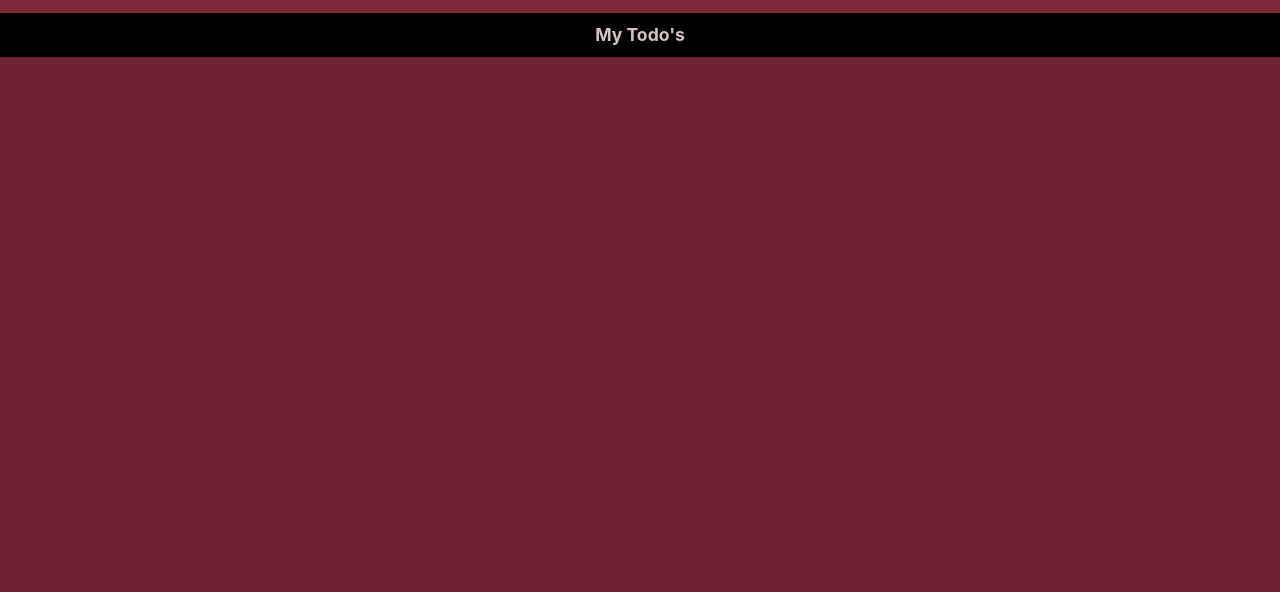
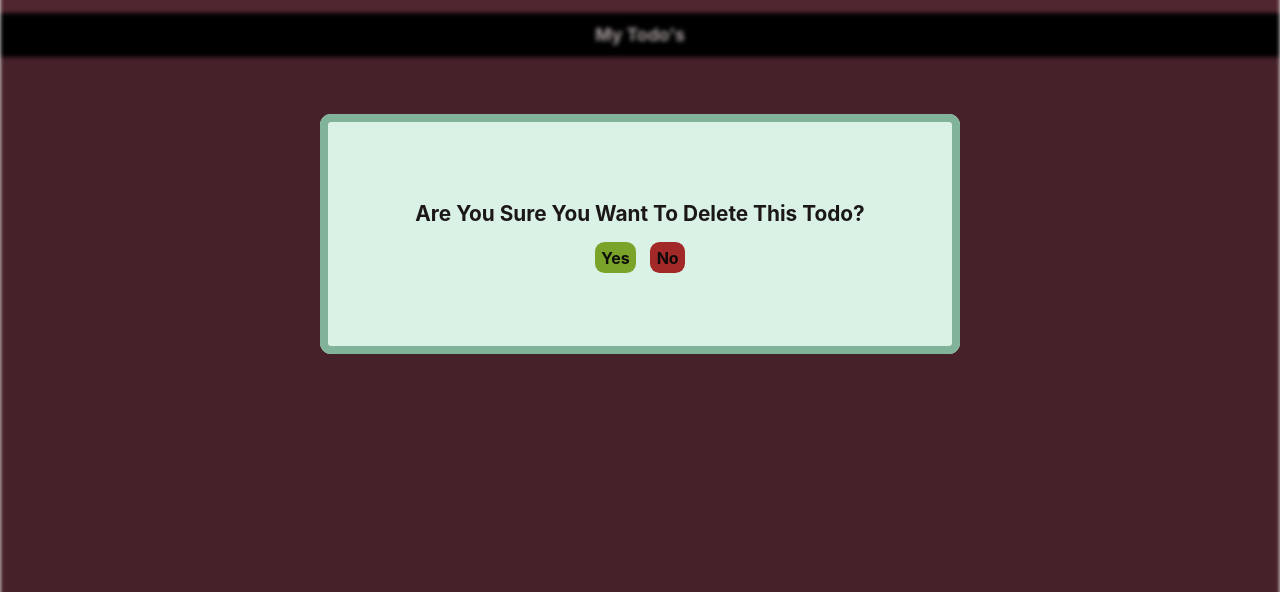
Before and after one commit to Yarden-Ankonina/To-Do-List, a plain HTML site: page index.html in a window 1280 px wide. Shown: the part 166-758 px from the top of the page. Drawn offline with Linux system fonts and the light colour scheme.

Commit message:
delete popup

```diff
--- a/assets/script/todolist.js
+++ b/assets/script/todolist.js
@@ -10,6 +10,9 @@ const EDIT_POPUP = document.querySelector(".edit-popup");
 const CLOSE_POPUP = document.querySelector("#popup-exit");
 const SUBMIT_POPUP = document.querySelector(".edit-submit-update")
 const MAIN_FLEX = document.querySelector(".main-flex");
+
+const DELETE_POPUP = document.querySelector(".delete-popup");
+
 
 function editPromise(event) {
     const id = event.target.parentElement.id;
@@ -60,3 +63,21 @@ function addTasksHandler() {
     const tasksArray = Store.getTasksArray();
     tasksArray.forEach((task) => UI.addTask(task));
 }
+
+//to arrange---yarden 12.4.2020
+function showDeletePopup() {
+    DELETE_POPUP.style.visibility = "visible";
+    MAIN_FLEX.classList.add("blurBackground");
+}
+
+function hideDeletePopup() {
+    DELETE_POPUP.style.visibility = "hidden";
+    MAIN_FLEX.classList.remove("blurBackground");
+}
+document.querySelector(".yes").addEventListener('click',e=>{
+    hideDeletePopup();
+});
+document.querySelector(".no").addEventListener('click',(e)=>{
+    hideDeletePopup()
+});
+showDeletePopup();
--- a/assets/styles/components/_deleteAlert.scss
+++ b/assets/styles/components/_deleteAlert.scss
@@ -1,60 +1,47 @@
-.deleteAlert{
-    position: fixed;
-    background-color: $black1;
-    top: 30%;
-    left: 30%;
-    width: 40%;
-    height: 40%;
+.delete-popup{
     z-index: 1;
-    border-radius: 20em;
-    color: $white1;
-    font-size: 1.1em;
-    text-align: center;
+    position: absolute;
+    height: 30%;
+    width: 50%;
+    top: 35%;
+    left: 25%;
+    background-color: hsl(150, 45%, 90%);
+    color: hsl(0, 10%, 10%);
+    border-radius: 0.7em;
+    box-shadow: inset 0px 0px 0px 8px hsl(150, 25%, 60%);
     display: flex;
     justify-content: center;
     align-items: center;
     flex-direction: column;
-    box-shadow: 0px 8px 7px -6px $black1;
-    color: $white3;
-    visibility: hidden;
-    .deleteAlert-answers{
-        font-size: 1.2em;
-        color: $red4;
-        button{
-            margin-left: 1em;
-            margin-right: 1em;
-            padding-left: 1em;
-            padding-right: 1em;
-
-        &:hover{
-            color: $red10;
-        }
+    padding: 1em;
+    text-align: center;
+    &-question{
+        font-size: 1.3em;
+        font-weight: bold;
+        margin: 0.5em;
+    }
+    &-answer{
+        &-button{
+            padding: 0.4em;
+            margin: 0.3em;
+            &:hover{
+                cursor: pointer;
+                transform: scale(1.02);
+                filter: brightness(1.5);
+            }
         }
     }
 }
-
-@media #{$break2}{
-    .deleteAlert{
-        top: 25%;
-        left: 25%;
-        width: 50%;
-        height: 50%;
-        padding: 2em;
-
-    }
+.no{
+    background-color: hsl(0, 60%, 40%);
+    color: hsl(0, 20%, 5%);
 }
 
-@media #{$break1}{
-    .deleteAlert{
-        top: 25%;
-        left: 7.5%;
-        width: 85%;
-        height: 50%;
-        font-size: 1em;
-        padding: 2em;
-    }
+.yes{
+    background-color: hsl(80, 60%, 40%);
+    color: hsl(80, 20%, 5%);
 }
 
-.backgroundOpacity{
-    filter: opacity(0.4)grayscale(100%);
-}
+.blurBackground{
+    filter: grayscale(40%)blur(2px)brightness(0.8);
+  }
--- a/assets/styles/main.scss
+++ b/assets/styles/main.scss
@@ -14,6 +14,7 @@
 @import "./components/edit-event";
 @import "./components/priority";
 @import "./components/input";
+@import "./components/deleteAlert";
 
 //layout
 @import "./layout/header";
--- a/index.html
+++ b/index.html
@@ -26,6 +26,14 @@
             </select>
             <button class="edit-submit-update" type="submit">SAVE</button>
         </form>
+    </section>
+
+    <section class="delete-popup">
+        <p class="delete-popup-question">Are You Sure You Want To Delete This Todo?</p>
+        <div class="delete-popup-answer">
+        <button class="delete-popup-answer-button yes">Yes</button>
+        <button class="delete-popup-answer-button no">No</button>
+        </div>
     </section>
 
     <section class="main-flex">
```
Also changed, not shown: assets/styles/main.css, 1 other file.
